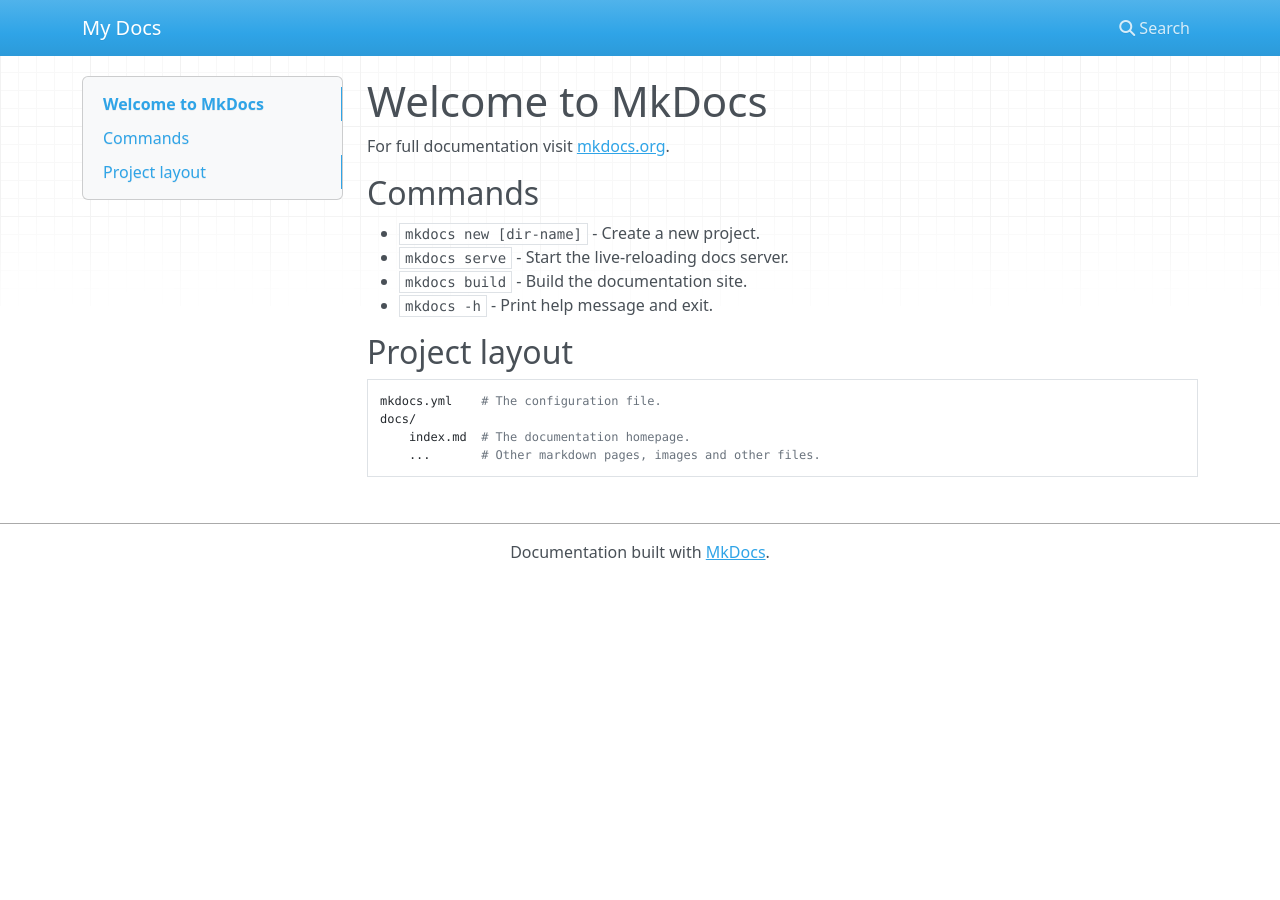
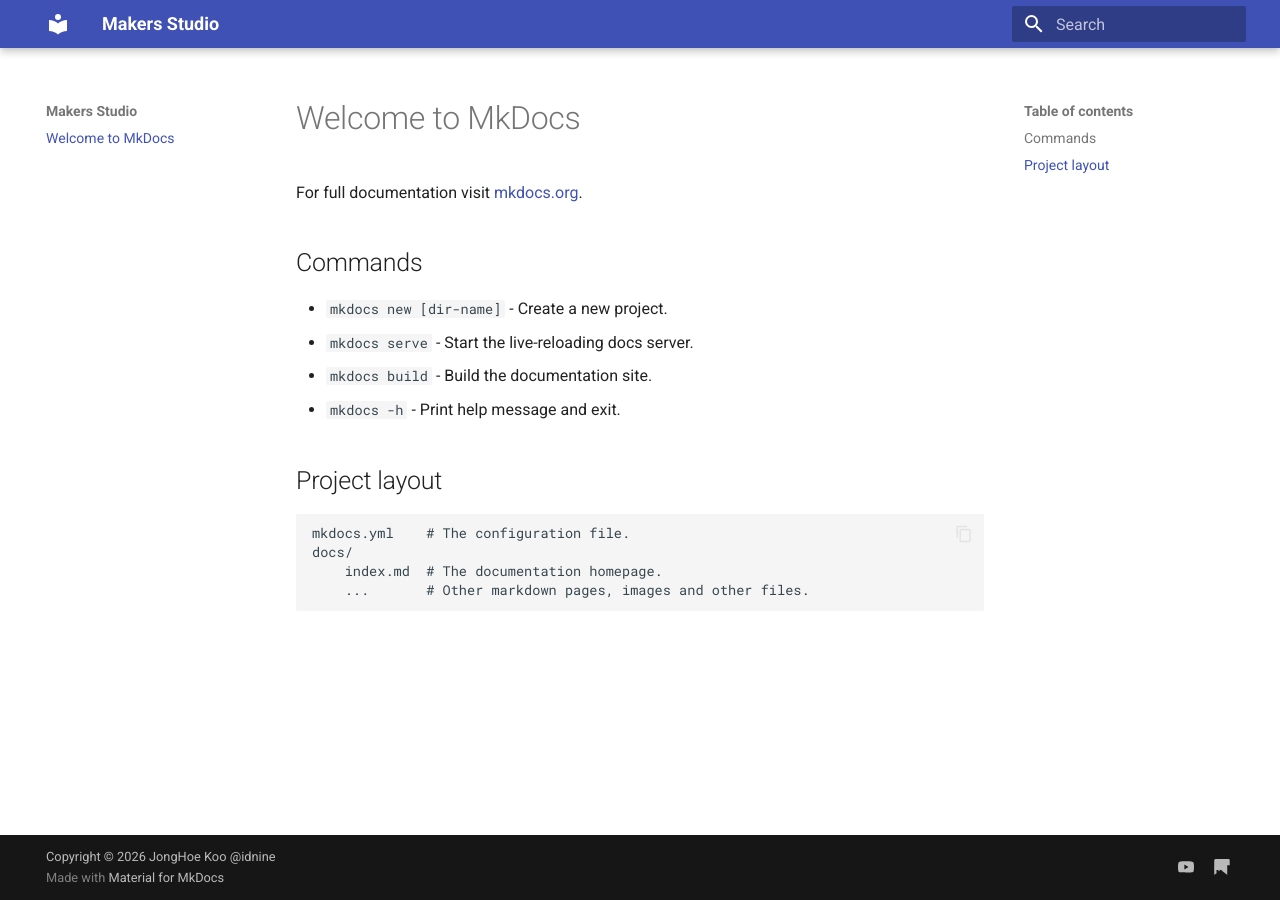
Before and after one commit to jonghoe9/makers-studio, an MkDocs documentation site: the page built from docs/index.md, in a window 1280 px wide. Built offline with MkDocs 1.6.1 and Material for MkDocs 9.7.7, drawn with Linux system fonts in a browser that asks for light colours; nearby versions of some CDN libraries.

Commit message:
MKdocs Metrial Init

```diff
--- a/mkdocs.yml
+++ b/mkdocs.yml
@@ -1 +1,37 @@
-site_name: My Docs
+site_name: Makers Studio
+theme:
+  name: material
+  features:
+    - navigation.footer
+    - content.code.copy
+
+markdown_extensions:
+  - pymdownx.highlight:
+      anchor_linenums: true
+      line_spans: __span
+      pygments_lang_class: true
+  - pymdownx.inlinehilite
+  - pymdownx.snippets
+  - pymdownx.superfences
+  - pymdownx.tabbed:
+      alternate_style: true
+      combine_header_slug: true
+  - admonition
+  - attr_list
+  - pymdownx.details
+  - pymdownx.critic:
+  - pymdownx.caret:
+      smart_insert: true
+      insert: true
+      superscript: true
+  - pymdownx.keys
+  - pymdownx.tilde
+
+extra:
+  social:
+    - icon: simple/youtube
+      link: https://youtube.com/@idnine
+    - icon: simple/homepage
+      link: https://idnine.kr
+
+copyright: Copyright &copy; 2026 JongHoe Koo @idnine
```
